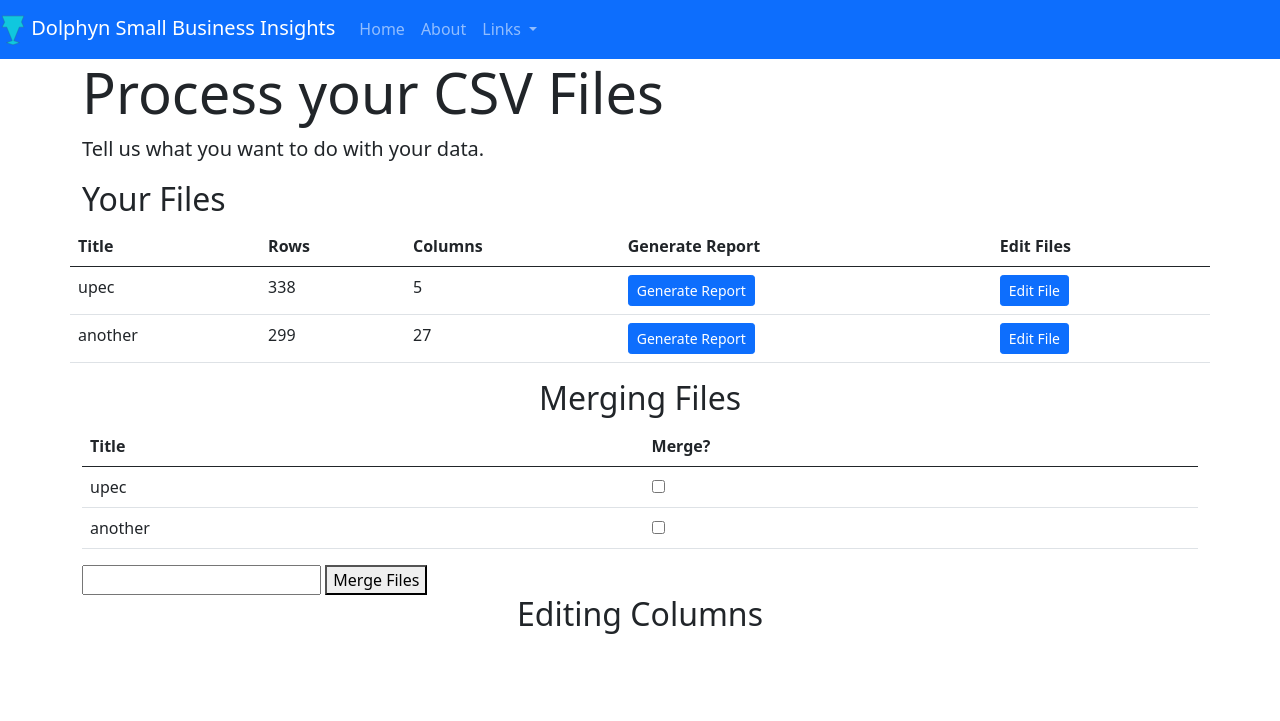
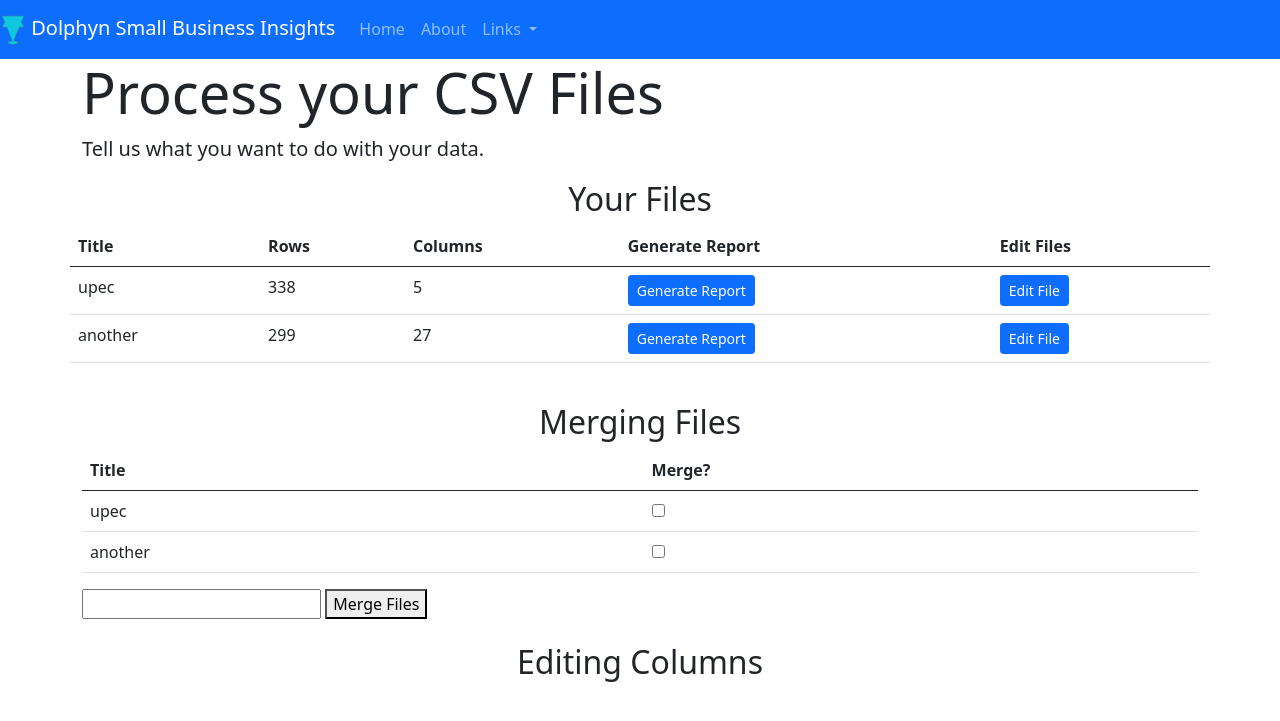
Before and after one commit to uncrewedimp/MathMajorsUnite, a Django app: page /process_text/ in a window 1280 px wide. Shown: the top 721 px of the page. Run offline with Django 3.2, Linux system fonts and the light colour scheme; data comes from the database, SQL or seed files in the repository; some libraries are stand-ins or nearby versions.

Commit message:
Edited appearance of some pages

```diff
--- a/cs340_project/preprocessing/templates/preprocessing/process_text.html
+++ b/cs340_project/preprocessing/templates/preprocessing/process_text.html
@@ -34,7 +34,7 @@
     This will be shown if the user clicks no.
 </div> -->
 
-<h2>Your Files</h2>
+<h2 class="text-center">Your Files</h2>
 {% if texts %}
 <table class="table">
     <thread>
@@ -90,8 +90,11 @@
 
 {% endif %}
 
+<!-- <hr class="mt-3 mb-3" /> -->
+<!-- <br class="mt-10 mb-10"> -->
+
 <!-- List different functionalities in h2 headers -->
-<h2 class="text-center">Merging Files</h2>
+<h2 class="text-center mt-4">Merging Files</h2>
 <!-- button for calling function to merge files -->
 <!-- <form method="post" action="{% url 'text_call' %}?fn_code=1"> -->
 <form method="post" action="{% url 'merge' %}">
@@ -125,7 +128,7 @@
 
 <!-- I formatted the section above so that it is in the center of the page (hopefully it won't cause problems) -->
 
-<h2 class="text-center">Editing Columns</h2>
+<h2 class="text-center mt-4">Editing Columns</h2>
 <!-- button for calling function to edit columns -->
 <!-- {% if code %}
     <h1>{{ fn_code }}</h1>
--- a/cs340_project/preprocessing/templates/preprocessing/text.html
+++ b/cs340_project/preprocessing/templates/preprocessing/text.html
@@ -20,14 +20,13 @@
                         <button class='btn btn-primary btn-sm' style='font-size: 30px'>Upload CSVs</button>
                     </div>
                 </form>
-
             </div>
         </div>
     </div>
 </div>
 
 
-<h2>Uploaded CSV Files</h2>
+<h2 class="text-center mt-4">Uploaded CSV Files</h2>
 {% if texts %}
 <table class="table">
     <thread>
@@ -63,7 +62,7 @@
 {% endif %}
 
 
-<h2>Preprocessing</h2>
+<h2 class="text-center mt-4">Preprocessing</h2>
 <form action="{% url 'process_text' %}">
     <div class="text-center">
         <button class='btn btn-primary btn-lg' style='font-size: 20px'>Start Processing!</button>
--- a/cs340_project/preprocessing/templates/preprocessing/upload_text.html
+++ b/cs340_project/preprocessing/templates/preprocessing/upload_text.html
@@ -24,8 +24,9 @@
     </div>
 </div>
 
-<h3>Done Uploading?</h3>
-<p>Go to the link below for an overview of your files. From here, you can begin preprocessing your data!</p>
+<h3 class="text-center mt-4">Done Uploading?</h3>
+<p class="text-center">Go to the link below for an overview of your files. From here, you can begin preprocessing your
+    data!</p>
 <form action="{% url 'preprocessing-text' %}">
     <div class="text-center">
         <button class='btn btn-primary btn-sm' style='font-size: 30px'>Go Back to Preprocessing</button>
```
